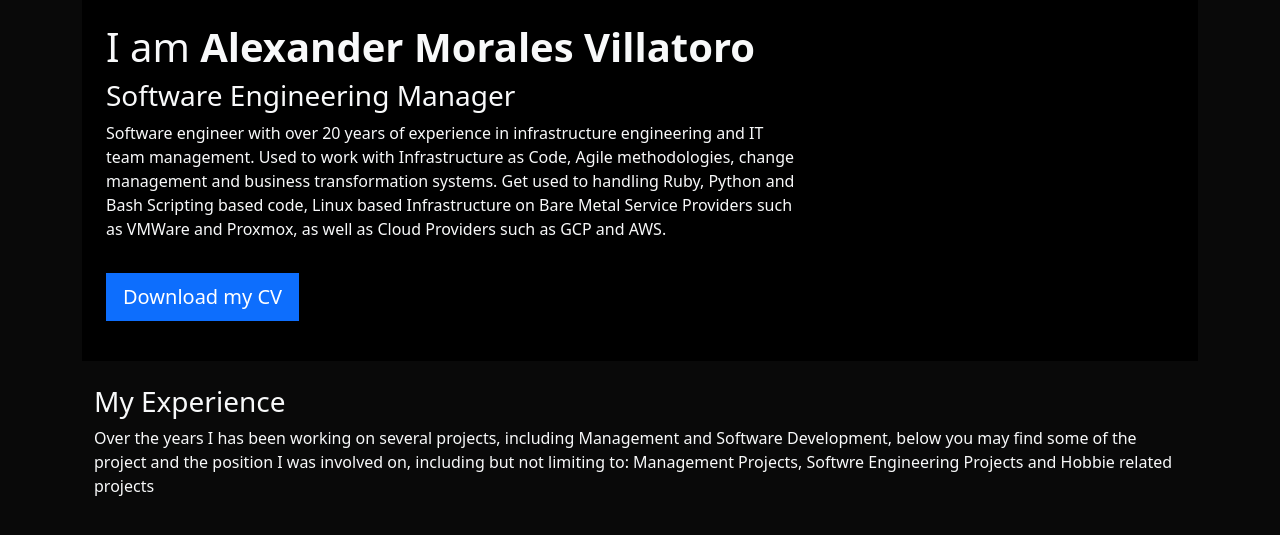
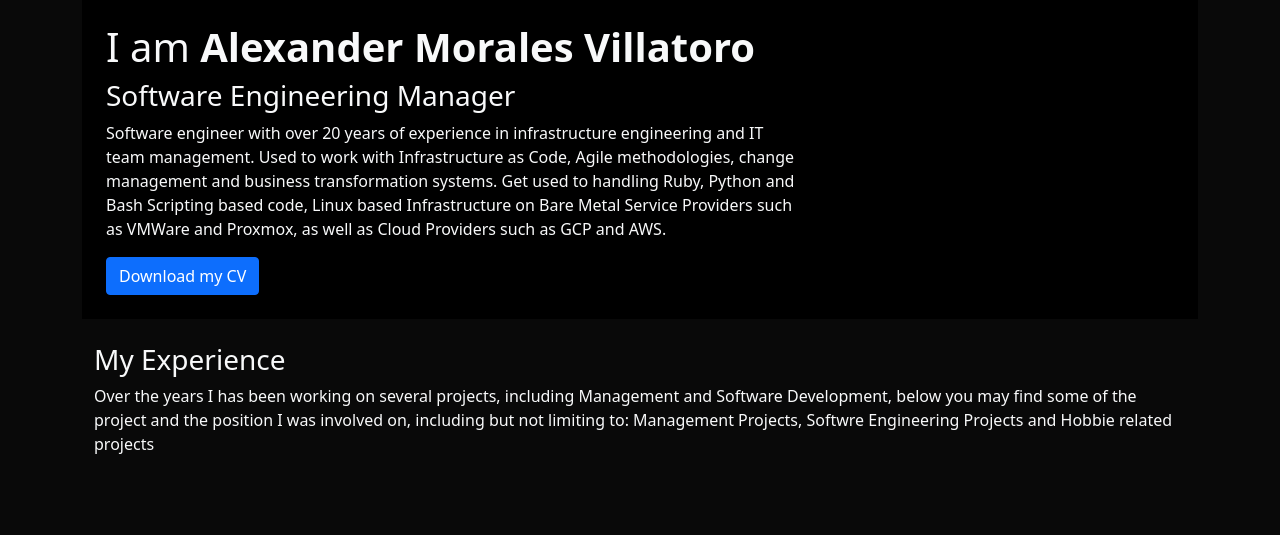
Before and after one commit to runemalops/amvpf, a Django app: page / in a window 1280 px wide. Shown: the part 81-616 px from the top of the page. Run offline with Django 5.2, Linux system fonts and the light colour scheme; data that the repository does not hold is empty.

Commit message:
Fixing issues with Download CV Button

```diff
--- a/portfolio/templates/home.html
+++ b/portfolio/templates/home.html
@@ -10,7 +10,7 @@
 		<h1>I am <strong>Alexander Morales Villatoro</strong></h1>
 		<h3>Software Engineering Manager</h3>
 		<p>Software engineer with over 20 years of experience in infrastructure engineering and IT team management. Used to work with Infrastructure as Code, Agile methodologies, change management and business transformation systems. Get used to handling Ruby, Python and Bash Scripting based code, Linux based Infrastructure on Bare Metal Service Providers such as VMWare and Proxmox, as well as Cloud Providers such as GCP and AWS.</p>
-		<a class="btn btn-primary btn-lg rounded-0 my-3" href="{% static 'portfolio/CV_AMV.zip'%}">Download my CV</a>
+		<a class="btn btn-primary btn-md" href="{% static 'portfolio/CV_AMV.zip'%}">Download my CV</a>
 	</div>
 </header>
 
--- a/portfolio/templates/layout.html
+++ b/portfolio/templates/layout.html
@@ -9,7 +9,6 @@
   <meta name="viewport" content="width=device-width, initial-scale=1.0">
   <title>Alexander Morales Site</title>
   <link href="https://cdn.jsdelivr.net/npm/bootstrap@5.1.3/dist/css/bootstrap.min.css" rel="stylesheet"
-
     integrity="sha384-1BmE4kWBq78iYhFldvKuhfTAU6auU8tT94WrHftjDbrCEXSU1oBoqyl2QvZ6jIW3" crossorigin="anonymous">
     <link rel="stylesheet" href="{% static 'main.css' %}">
 </head>
```
